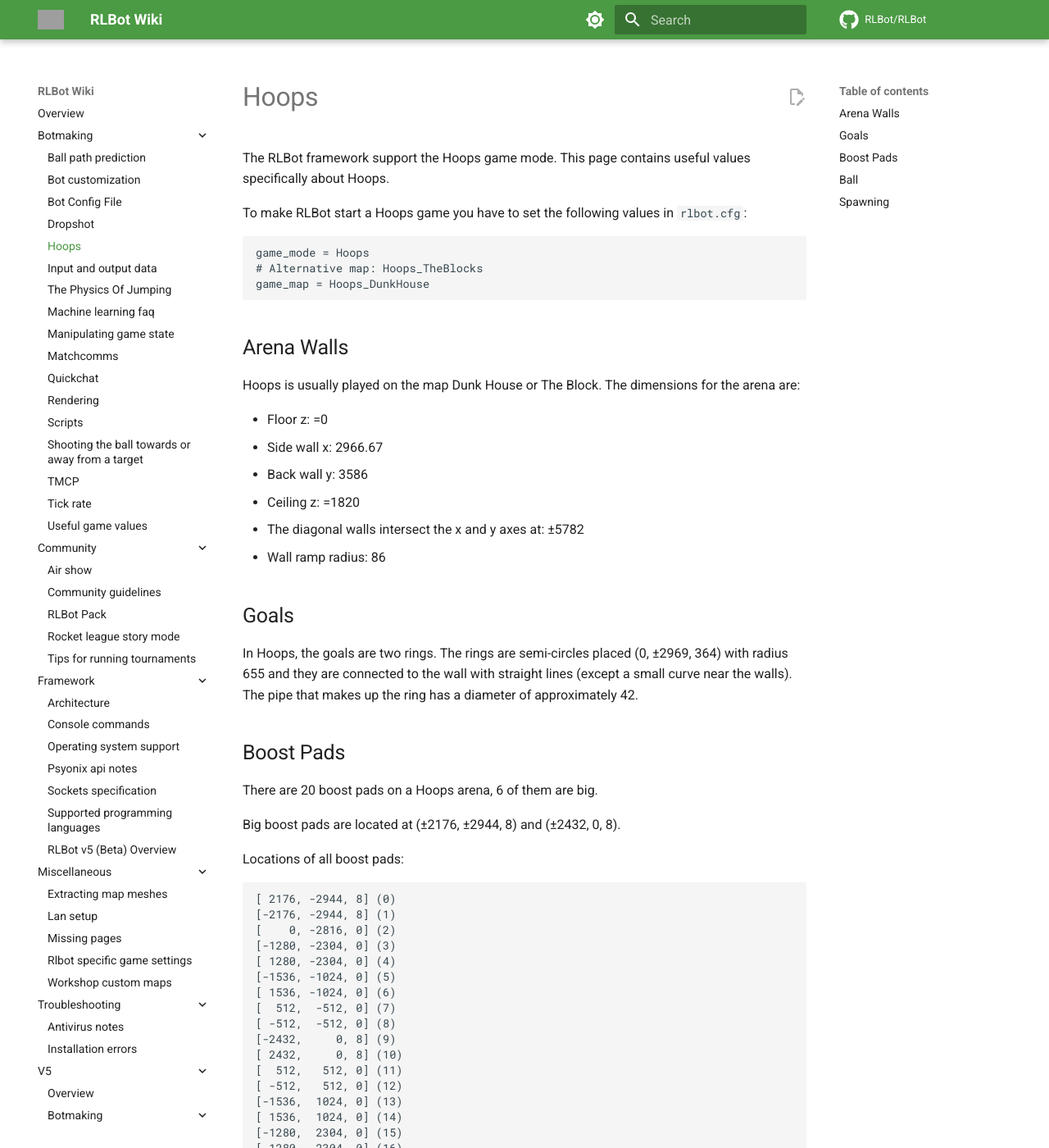
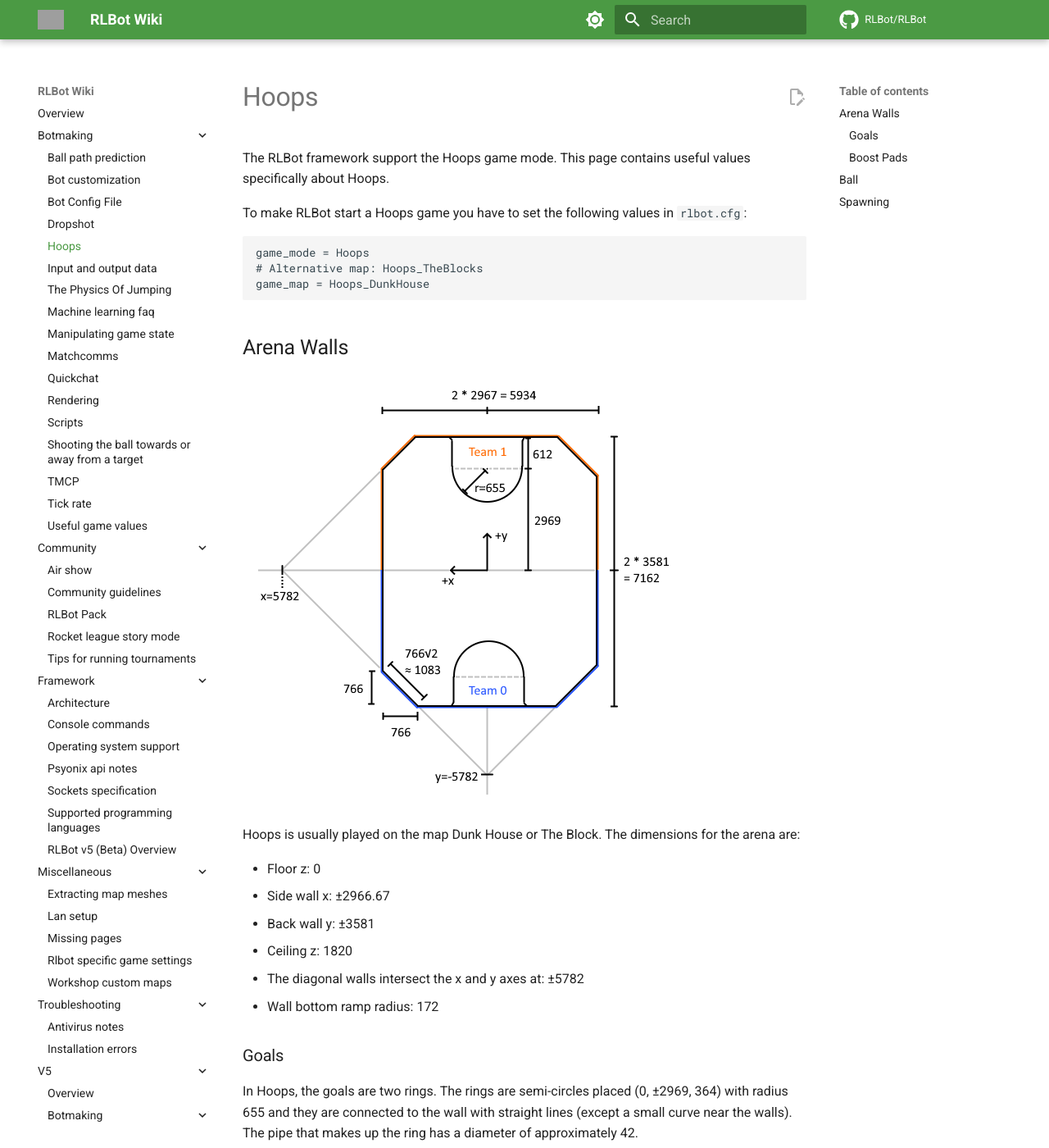
Before and after one commit to RLBot/wiki, an MkDocs documentation site: the page built from docs/botmaking/hoops.md, in a window 1280 px wide and 1400 px high. Shown: the whole window at 82% size. Built offline with MkDocs 1.6.1 and Material for MkDocs 9.7.7, drawn with Linux system fonts in a browser that asks for light colours; comment, search, counter and statistics services are not loaded; grey boxes are pictures that could not be loaded.

Commit message:
Add image to Hoops and double check numbers

```diff
--- a/docs/botmaking/hoops.md
+++ b/docs/botmaking/hoops.md
@@ -10,21 +10,23 @@
 
 ## Arena Walls
 
+![](/img/hoops/hoops-dimensions.png)
+
 Hoops is usually played on the map Dunk House or The Block. The dimensions for the arena are:
 
-- Floor z: =0
-- Side wall x: 2966.67
-- Back wall y: 3586
-- Ceiling z: =1820
+- Floor z: 0
+- Side wall x: ±2966.67
+- Back wall y: ±3581
+- Ceiling z: 1820
 - The diagonal walls intersect the x and y axes at: ±5782
-- Wall ramp radius: 86
+- Wall bottom ramp radius: 172
 
-## Goals
+### Goals
 
 In Hoops, the goals are two rings. The rings are semi-circles placed (0, ±2969, 364) with radius 655 and they are connected to the wall with straight lines (except a small curve near the walls). The pipe that makes up the ring has a diameter of approximately 42.
 
 
-## Boost Pads
+### Boost Pads
 
 There are 20 boost pads on a Hoops arena, 6 of them are big.
 
```
Also changed, not shown: docs/botmaking/useful-game-values.md (+1 -0 lines), docs/img/hoops/hoops-dimensions.png (added).
